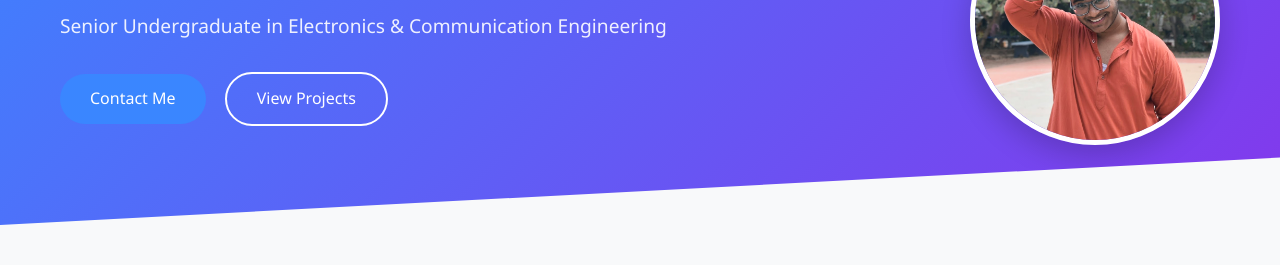
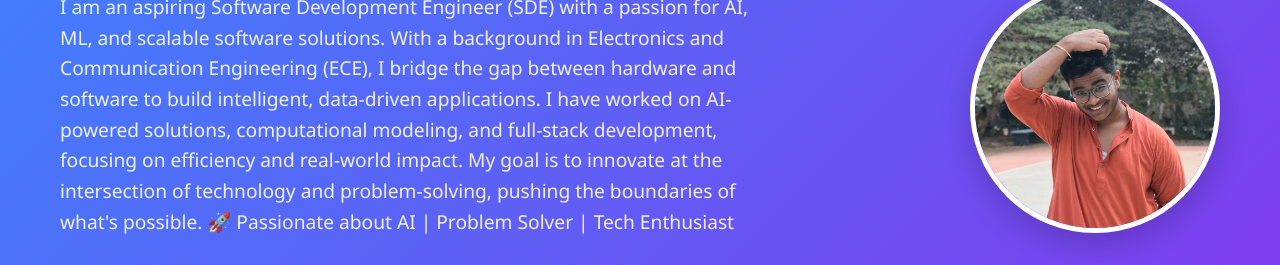
Before and after one commit to RishyendraRamakuri/Portfolio, a plain HTML site: page index.html in a window 1280 px wide. Shown: the part 225-490 px from the top of the page. Drawn offline with Linux system fonts and the light colour scheme.

Commit message:
Update index.html

```diff
--- a/index.html
+++ b/index.html
@@ -605,7 +605,11 @@
     <div class="container hero">
       <div class="hero-text">
         <h1>Ramakuri Rishyendra</h1>
-        <p>Senior Undergraduate in Electronics & Communication Engineering</p>
+        <p>I am an aspiring Software Development Engineer (SDE) with a passion for AI, ML, and scalable software solutions. With a background in Electronics and Communication Engineering (ECE), I bridge the gap between hardware and software to build intelligent, data-driven applications.
+
+I have worked on AI-powered solutions, computational modeling, and full-stack development, focusing on efficiency and real-world impact. My goal is to innovate at the intersection of technology and problem-solving, pushing the boundaries of what's possible.
+
+🚀 Passionate about AI | Problem Solver | Tech Enthusiast</p>
         <a href="#contact" class="btn">Contact Me</a>
         <a href="#projects" class="btn secondary">View Projects</a>
       </div>
```
